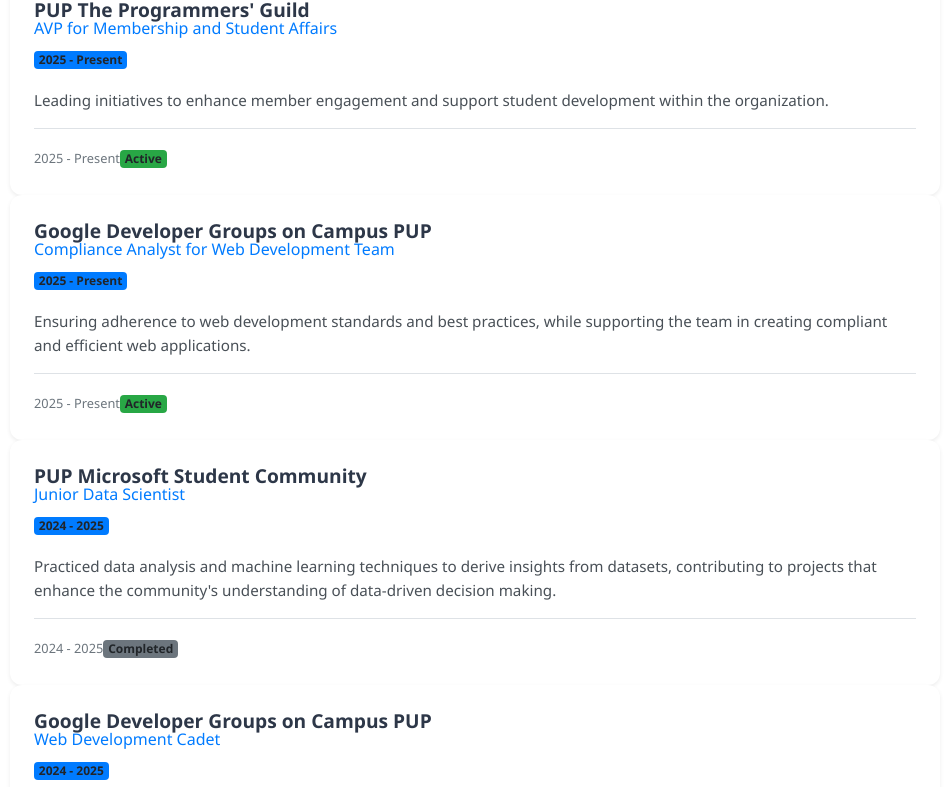
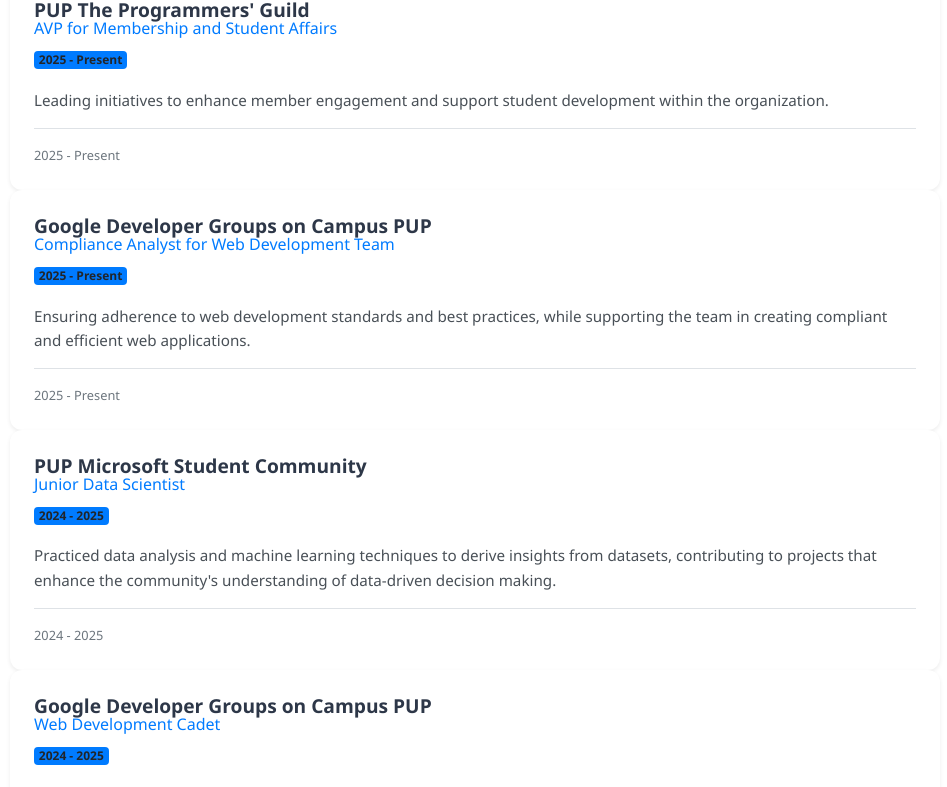
Before and after one commit to rachelannec/rachelannec-io, a React (Vite) app: page / in a window 1280 px wide. Shown: the part 606-1393 px from the top of the page, without its empty margins (165-1112 px from the left). Built offline with nearby package versions, Linux system fonts and the light colour scheme.

Commit message:
remove badge if active/complete

```diff
--- a/src/components/OrganizationRoles.tsx
+++ b/src/components/OrganizationRoles.tsx
@@ -58,13 +58,6 @@
                   <div className="d-flex align-items-center">
                     <i className="fas fa-calendar-alt text-muted me-2"></i>
                     <small className="text-muted">{item.date}</small>
-                    <span className="ms-auto right">
-                      {item.date.includes('Present') ? (
-                        <span className="badge bg-success">Active</span>
-                      ) : (
-                        <span className="badge bg-secondary">Completed</span>
-                      )}
-                    </span>
                   </div>
                 </div>
               </div>
```
